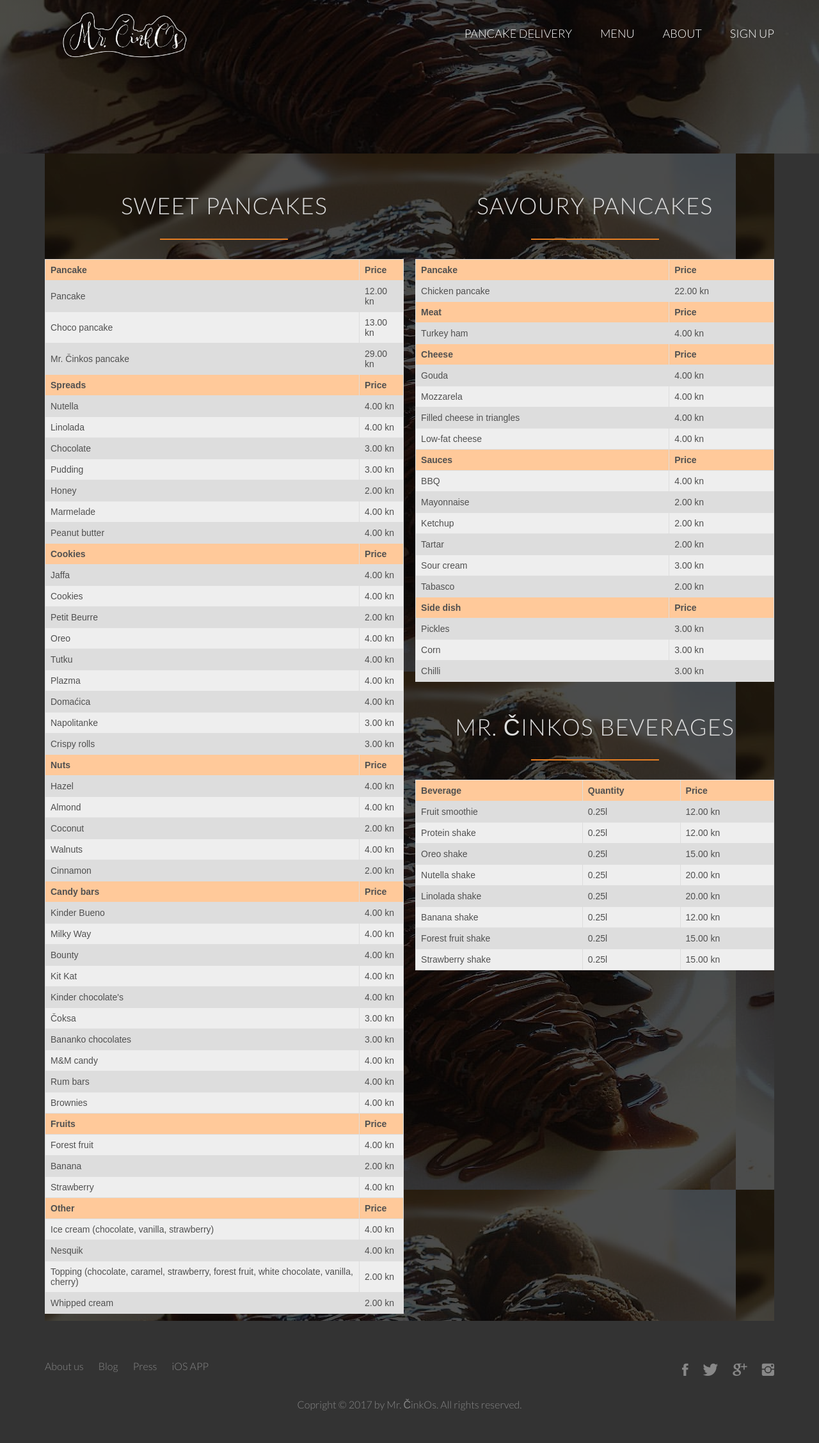
After one commit to test-rtk/test-repo, a PHP site: page /menu.html in a window 1280 px wide. The commit adds this page. Shown: the whole page at 64% size. Run offline with PHP 8.4, Linux system fonts and the light colour scheme; some libraries are stand-ins or nearby versions; some web fonts are replaced.

Commit message:
menu added

```diff
--- /dev/null
+++ b/menu.html
@@ -0,0 +1,499 @@
+<!DOCTYPE html>
+ <html lang="en">
+    <head>
+
+        <meta charset="utf-8">
+        <meta name="viewport" content="width=device-width, initial-scale=1.0">
+        <meta name="description" content="Mr.Cinkos is a premium pancake service for all ages.">
+
+        <link rel="stylesheet" type="text/css" href="vendors/css/normalize.css">
+        <link rel="stylesheet" type="text/css" href="vendors/css/grid.css">
+        <link rel="stylesheet" type="text/css" href="vendors/css/ionicons.min.css">
+        <link rel="stylesheet" type="text/css" href="vendors/css/animate.css">
+        <link rel="stylesheet" type="text/css" href="resources/css/style.css">
+        <link rel="stylesheet" type="text/css" href="resources/css/queries.css">
+        <link href="https://fonts.googleapis.com/css?family=Lato:100,300,300i,400" rel="stylesheet">
+
+        <style>
+            table {
+                font-family: arial, sans-serif;
+                font: 14px sans-serif;
+                border-collapse: collapse;
+                width: 100%;
+            }
+
+            td, th {
+                border: 1px solid #dddddd;
+                text-align: left;
+                padding: 8px;
+            }
+
+            tr:nth-child(even) {
+                background-color: #dddddd;
+            }
+
+            tr:nth-child(odd) {
+                background-color: #eeeeee;
+            }
+
+            th {
+                background-color: #ffc99a;
+            }
+
+            body{
+                background-color: #333;
+            }
+
+            .hmenu{
+                background-size: cover;
+                background-position: center;
+                height: 30vh;
+                background-attachment: fixed;
+            }
+
+
+        </style>
+        <title>Mr. Činkos</title>
+
+        <!--<style>
+            table {
+                border-collapse: collapse;
+                border: 2px black solid;
+                font: 12px sans-serif;
+            }
+
+            td {
+                border: 1px black solid;
+                padding: 5px;
+            }
+        </style>-->
+
+    </head>
+    <body>
+        <header class="hmenu">
+            <nav>
+                <div class="row">
+                    <img src="resources/img/logoWhite.png" alt="Mr.Činkos" class="logo">
+                    <img src="resources/img/logoBlack.png" alt="Mr.Činkos" class="logo-black">
+                    <ul class="main-nav js--main-nav">
+                        <li><a href="#features">Pancake delivery</a></li>
+                        <li><a href="#">Menu</a></li>
+                        <li><a href="#">About</a></li>
+                        <li><a href="#plans">Sign up</a></li>
+                    </ul>
+                    <a class="mobile-nav-icon js--nav-icon"><i class="ion-navicon-round"></i></a>
+                </div>
+            </nav>
+
+
+
+
+
+        </header>
+
+
+         <div class="row menubck">
+            <div class="col span-1-of-2">
+                <h2 style="color:#dddddd; margin-top: 50px"> Sweet pancakes </h2>
+                <table>
+                  <tr>
+                    <th>Pancake</th>
+                    <th>Price</th>
+                  </tr>
+                  <tr>
+                    <td>Pancake</td>
+                    <td>12.00 kn</td>
+                  </tr>
+                  <tr>
+                    <td>Choco pancake</td>
+                    <td>13.00 kn</td>
+                  </tr>
+                  <tr>
+                    <td>Mr. Činkos pancake</td>
+                    <td>29.00 kn</td>
+                  </tr>
+
+                  <tr>
+                    <th>Spreads</th>
+                    <th>Price</th>
+                  </tr>
+                  <tr>
+                    <td>Nutella</td>
+                    <td>4.00 kn</td>
+                  </tr>
+                  <tr>
+                    <td>Linolada</td>
+                    <td>4.00 kn</td>
+                  </tr>
+                  <tr>
+                    <td>Chocolate</td>
+                    <td>3.00 kn</td>
+                  </tr>
+                  <tr>
+                    <td>Pudding</td>
+                    <td>3.00 kn</td>
+                  </tr>
+                  <tr>
+                    <td>Honey</td>
+                    <td>2.00 kn</td>
+                  </tr>
+                  <tr>
+                    <td>Marmelade</td>
+                    <td>4.00 kn</td>
+                  </tr>
+                  <tr>
+                    <td>Peanut butter</td>
+                    <td>4.00 kn</td>
+                  </tr>
+
+                  <tr>
+                    <th>Cookies</th>
+                    <th>Price</th>
+                  </tr>
+                  <tr>
+                    <td>Jaffa</td>
+                    <td>4.00 kn</td>
+                  </tr>
+                  <tr>
+                    <td>Cookies</td>
+                    <td>4.00 kn</td>
+                  </tr>
+                  <tr>
+                    <td>Petit Beurre</td>
+                    <td>2.00 kn</td>
+                  </tr>
+                  <tr>
+                    <td>Oreo</td>
+                    <td>4.00 kn</td>
+                  </tr>
+                  <tr>
+                    <td>Tutku</td>
+                    <td>4.00 kn</td>
+                  </tr>
+                  <tr>
+                    <td>Plazma</td>
+                    <td>4.00 kn</td>
+                  </tr>
+                  <tr>
+                    <td>Domaćica</td>
+                    <td>4.00 kn</td>
+                  </tr>
+                  <tr>
+                    <td>Napolitanke</td>
+                    <td>3.00 kn</td>
+                  </tr>
+                  <tr>
+                    <td>Crispy rolls</td>
+                    <td>3.00 kn</td>
+                  </tr>
+
+                  <tr>
+                    <th>Nuts</th>
+                    <th>Price</th>
+                  </tr>
+                  <tr>
+                    <td>Hazel</td>
+                    <td>4.00 kn</td>
+                  </tr>
+                  <tr>
+                    <td>Almond</td>
+                    <td>4.00 kn</td>
+                  </tr>
+                  <tr>
+                    <td>Coconut</td>
+                    <td>2.00 kn</td>
+                  </tr>
+                  <tr>
+                    <td>Walnuts</td>
+                    <td>4.00 kn</td>
+                  </tr>
+                  <tr>
+                    <td>Cinnamon</td>
+                    <td>2.00 kn</td>
+                  </tr>
+
+                  <tr>
+                    <th>Candy bars</th>
+                    <th>Price</th>
+                  </tr>
+                  <tr>
+                    <td>Kinder Bueno</td>
+                    <td>4.00 kn</td>
+                  </tr>
+                  <tr>
+                    <td>Milky Way</td>
+                    <td>4.00 kn</td>
+                  </tr>
+                  <tr>
+                    <td>Bounty</td>
+                    <td>4.00 kn</td>
+                  </tr>
+                  <tr>
+                    <td>Kit Kat</td>
+                    <td>4.00 kn</td>
+                  </tr>
+                  <tr>
+                    <td>Kinder chocolate's</td>
+                    <td>4.00 kn</td>
+                  </tr>
+                  <tr>
+                    <td>Čoksa</td>
+                    <td>3.00 kn</td>
+                  </tr>
+                  <tr>
+                    <td>Bananko chocolates</td>
+                    <td>3.00 kn</td>
+                  </tr>
+                  <tr>
+                    <td>M&amp;M candy</td>
+                    <td>4.00 kn</td>
+                  </tr>
+                  <tr>
+                    <td>Rum bars</td>
+                    <td>4.00 kn</td>
+                  </tr>
+                  <tr>
+                    <td>Brownies</td>
+                    <td>4.00 kn</td>
+                  </tr>
+
+                  <tr>
+                    <th>Fruits</th>
+                    <th>Price</th>
+                  </tr>
+                  <tr>
+                    <td>Forest fruit</td>
+                    <td>4.00 kn</td>
+                  </tr>
+                  <tr>
+                    <td>Banana</td>
+                    <td>2.00 kn</td>
+                  </tr>
+                  <tr>
+                    <td>Strawberry</td>
+                    <td>4.00 kn</td>
+                  </tr>
+
+                  <tr>
+                    <th>Other</th>
+                    <th>Price</th>
+                  </tr>
+                  <tr>
+                    <td>Ice cream (chocolate, vanilla, strawberry)</td>
+                    <td>4.00 kn</td>
+                  </tr>
+                  <tr>
+                    <td>Nesquik</td>
+                    <td>4.00 kn</td>
+                  </tr>
+                  <tr>
+                    <td>Topping (chocolate, caramel, strawberry, forest fruit, white chocolate, vanilla, cherry)</td>
+                    <td>2.00 kn</td>
+                  </tr>
+                  <tr>
+                    <td>Whipped cream</td>
+                    <td>2.00 kn</td>
+                  </tr>
+
+                </table>
+
+            </div>
+            <div class="col span-1-of-2">
+                <h2 style="color:#dddddd; margin-top: 50px"> Savoury pancakes </h2>
+                <table>
+                    <tr>
+                    <th>Pancake</th>
+                    <th>Price</th>
+                  </tr>
+                  <tr>
+                    <td>Chicken pancake</td>
+                    <td>22.00 kn</td>
+                  </tr>
+
+                  <tr>
+                    <th>Meat</th>
+                    <th>Price</th>
+                  </tr>
+                  <tr>
+                    <td>Turkey ham</td>
+                    <td>4.00 kn</td>
+                  </tr>
+
+                  <tr>
+                    <th>Cheese</th>
+                    <th>Price</th>
+                  </tr>
+                  <tr>
+                    <td>Gouda</td>
+                    <td>4.00 kn</td>
+                  </tr>
+                  <tr>
+                    <td>Mozzarela</td>
+                    <td>4.00 kn</td>
+                  </tr>
+                  <tr>
+                    <td>Filled cheese in triangles</td>
+                    <td>4.00 kn</td>
+                  </tr>
+                  <tr>
+                    <td>Low-fat cheese</td>
+                    <td>4.00 kn</td>
+                  </tr>
+
+                  <tr>
+                    <th>Sauces</th>
+                    <th>Price</th>
+                  </tr>
+                  <tr>
+                    <td>BBQ</td>
+                    <td>4.00 kn</td>
+                  </tr>
+                  <tr>
+                    <td>Mayonnaise</td>
+                    <td>2.00 kn</td>
+                  </tr>
+                  <tr>
+                    <td>Ketchup</td>
+                    <td>2.00 kn</td>
+                  </tr>
+                  <tr>
+                    <td>Tartar</td>
+                    <td>2.00 kn</td>
+                  </tr>
+                  <tr>
+                    <td>Sour cream</td>
+                    <td>3.00 kn</td>
+                  </tr>
+                  <tr>
+                    <td>Tabasco</td>
+                    <td>2.00 kn</td>
+                  </tr>
+
+                  <tr>
+                    <th>Side dish</th>
+                    <th>Price</th>
+                  </tr>
+                  <tr>
+                    <td>Pickles</td>
+                    <td>3.00 kn</td>
+                  </tr>
+                  <tr>
+                    <td>Corn</td>
+                    <td>3.00 kn</td>
+                  </tr>
+                  <tr>
+                    <td>Chilli</td>
+                    <td>3.00 kn</td>
+                  </tr>
+
+                </table>
+
+
+
+
+                <h2 style="color:#dddddd; margin-top: 50px"> Mr. Činkos beverages </h2>
+
+                <table>
+                    <tr>
+                    <th>Beverage</th>
+                    <th>Quantity</th>
+                    <th>Price</th>
+                  </tr>
+                  <tr>
+                    <td>Fruit smoothie</td>
+                    <td>0.25l</td>
+                    <td>12.00 kn</td>
+                  </tr>
+                  <tr>
+                    <td>Protein shake</td>
+                    <td>0.25l</td>
+                    <td>12.00 kn</td>
+                  </tr>
+                  <tr>
+                    <td>Oreo shake</td>
+                    <td>0.25l</td>
+                    <td>15.00 kn</td>
+                  </tr>
+                  <tr>
+                    <td>Nutella shake</td>
+                    <td>0.25l</td>
+                    <td>20.00 kn</td>
+                  </tr>
+                  <tr>
+                    <td>Linolada shake</td>
+                    <td>0.25l</td>
+                    <td>20.00 kn</td>
+                  </tr>
+                  <tr>
+                    <td>Banana shake</td>
+                    <td>0.25l</td>
+                    <td>12.00 kn</td>
+                  </tr>
+                  <tr>
+                    <td>Forest fruit shake</td>
+                    <td>0.25l</td>
+                    <td>15.00 kn</td>
+                  </tr>
+                  <tr>
+                    <td>Strawberry shake</td>
+                    <td>0.25l</td>
+                    <td>15.00 kn</td>
+                  </tr>
+
+
+
+
+                </table>
+            </div>
+        </div>
+
+
+
+        <footer>
+            <div class="row">
+                <div class="col span-1-of-2">
+                    <ul class="footer-nav">
+                        <li><a href="#">About us</a></li>
+                        <li><a href="#">Blog</a></li>
+                        <li><a href="#">Press</a></li>
+                        <li><a href="#">iOS APP</a></li>
+                    </ul>
+                </div>
+                <div class="col span-1-of-2">
+                    <ul class="social-links">
+                        <li><a href="#"><i class="ion-social-facebook"></i></a></li>
+                        <li><a href="#"><i class="ion-social-twitter"></i></a></li>
+                        <li><a href="#"><i class="ion-social-googleplus"></i></a></li>
+                        <li><a href="#"><i class="ion-social-instagram"></i></a></li>
+                    </ul>
+                </div>
+            </div>
+            <div class="row">
+                <p>
+                    Copright &copy; 2017 by Mr. ČinkOs. All rights reserved.
+                </p>
+            </div>
+
+        </footer>
+
+
+
+
+
+
+
+    <script src="https://ajax.googleapis.com/ajax/libs/jquery/1.12.4/jquery.min.js"></script>
+    <script src="https://cdn.jsdelivr.net/respond/1.4.2/respond.min.js"></script>
+    <script src="https://cdn.jsdelivr.net/html5shiv/3.7.3/html5shiv.min.js"></script>
+    <script src="https://cdn.jsdelivr.net/selectivizr/1.0.3b/selectivizr.min.js"></script>
+    <script src="vendors/js/jquery.waypoints.min.js"></script>
+    <script src="resources/js/scriptMenu.js"></script>
+
+
+    </body>
+
+
+
+
+
+</html>
--- a/resources/css/style.css
+++ b/resources/css/style.css
@@ -691,3 +691,12 @@ footer p{
 .js--wp-3.animated{
     opacity: 1;
 }
+
+/* ----------------------------------------------- */
+/* ANIMATIONS */
+/* ----------------------------------------------- */
+
+.menubck{
+    background-image: -webkit-linear-gradient(rgba(0, 0, 0, 0.7), rgba(0, 0, 0, 0.7)), url(img/7.jpg);
+    background-image: linear-gradient(rgba(0, 0, 0, 0.7), rgba(0, 0, 0, 0.7)), url(img/7.jpg);
+}
```
Also changed, not shown: index.php (+1 -104 lines).
